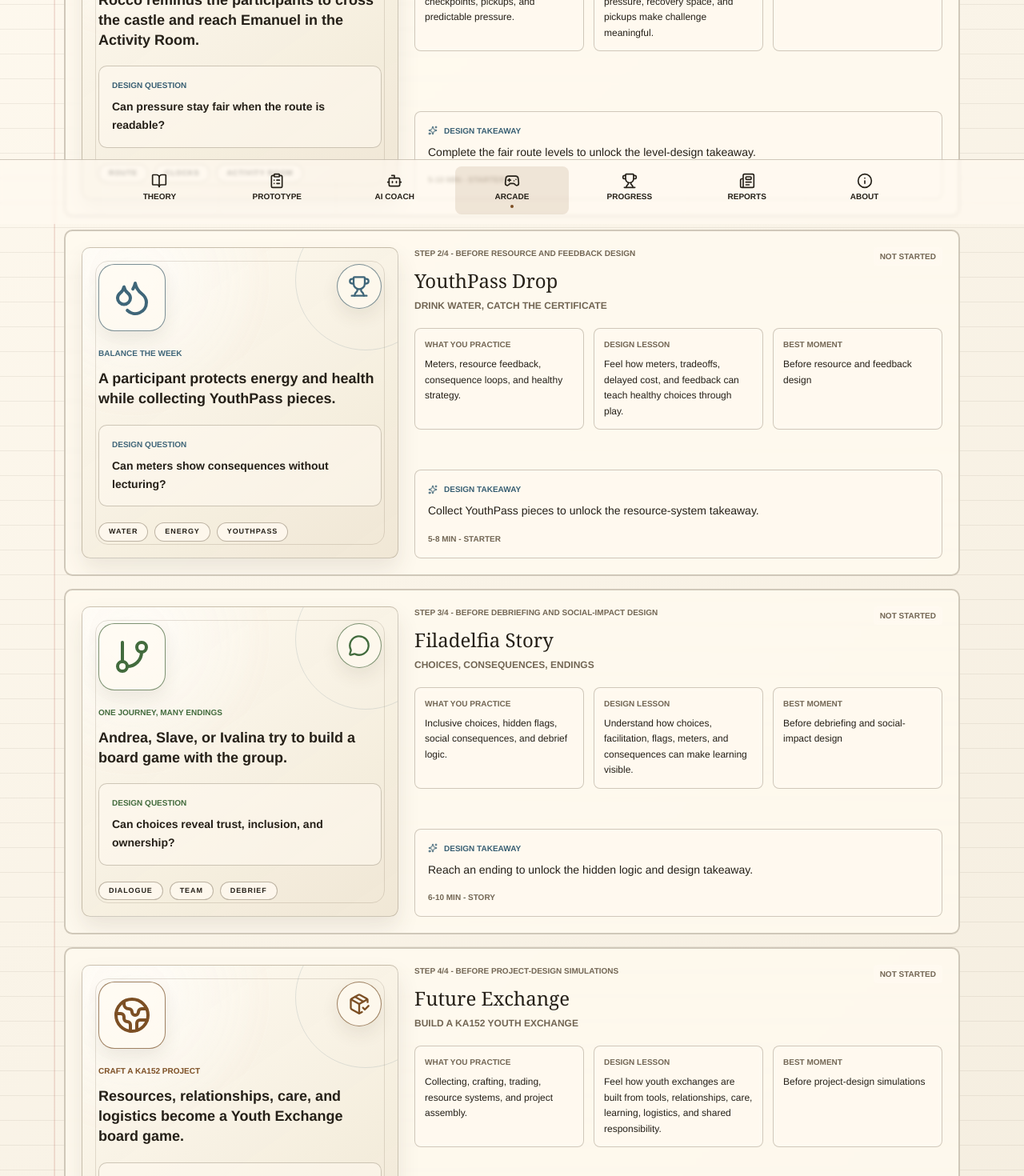
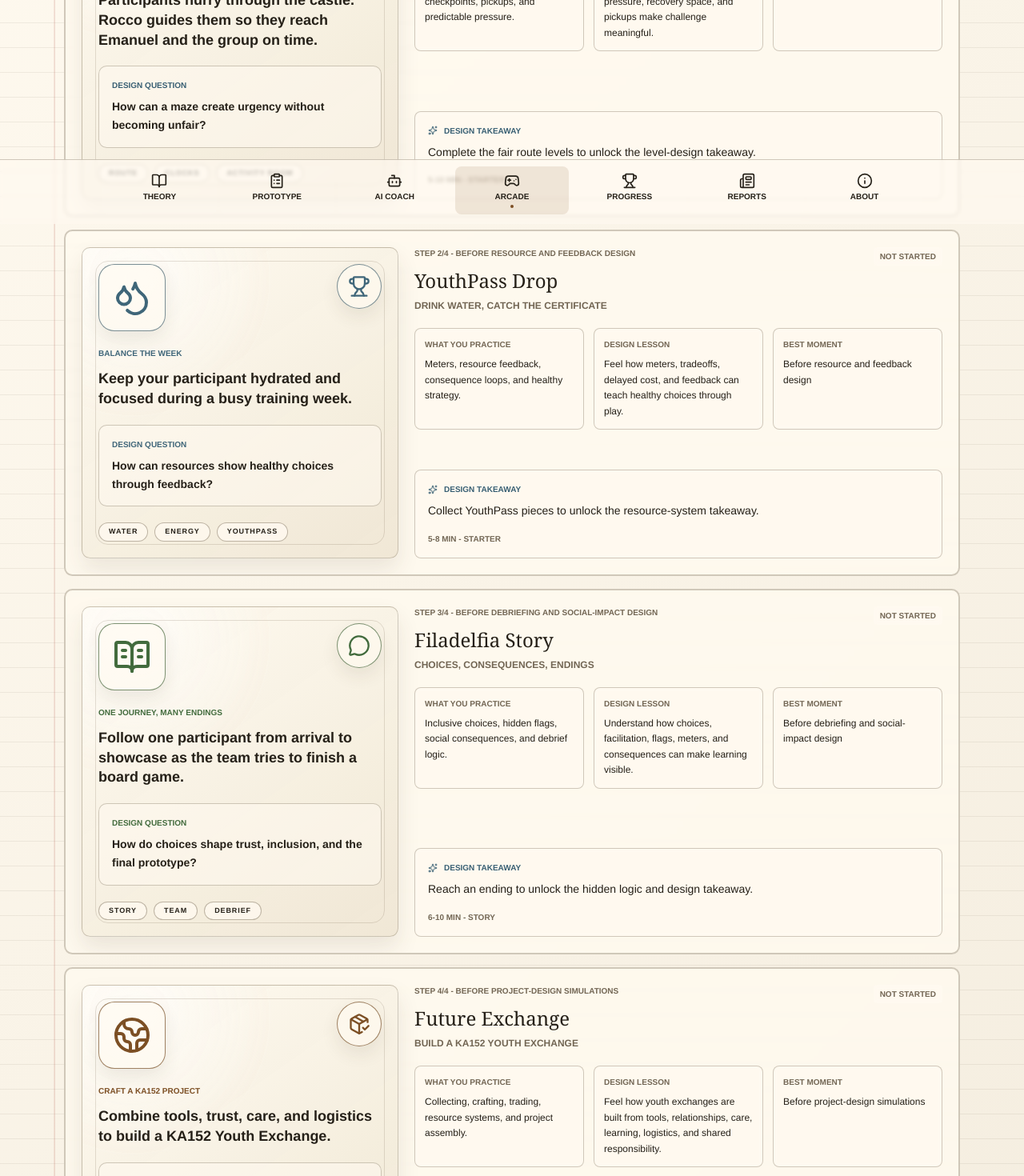
Before and after one commit to artediemcalabria/Games-are-No-Joke-Arcade, a React (Vite) app: page /arcade in a window 1280 px wide. Shown: the part 520-1990 px from the top of the page at 80% size. Built offline with nearby package versions, Linux system fonts and the light colour scheme.

Commit message:
Clean up arcade game preview cards

```diff
--- a/src/index.css
+++ b/src/index.css
@@ -151,16 +151,6 @@
     border: 1px solid rgba(255, 255, 255, 0.08);
     border-radius: 1rem;
     pointer-events: none;
-  }
-  .game-symbol-orbit {
-    position: absolute;
-    right: -3rem;
-    top: -3rem;
-    width: 11rem;
-    height: 11rem;
-    border: 1px solid currentColor;
-    border-radius: 999px;
-    opacity: 0.14;
   }
   .game-symbol-icon,
   .game-symbol-small-icon {
--- a/src/pages/ArcadeList.tsx
+++ b/src/pages/ArcadeList.tsx
@@ -3,9 +3,9 @@ import { motion } from 'motion/react';
 import type { ComponentType } from 'react';
 import {
   Clock,
+  BookOpenText,
   Droplets,
   Gamepad2,
-  GitBranch,
   Globe2,
   MessageCircle,
   PackageCheck,
@@ -108,8 +108,8 @@ function GamePreview({ id }: { id: string }) {
   }> = {
     'castle-rush': {
       title: 'Arrive on time',
-      story: 'Rocco reminds the participants to cross the castle and reach Emanuel in the Activity Room.',
-      question: 'Can pressure stay fair when the route is readable?',
+      story: 'Participants hurry through the castle. Rocco guides them so they reach Emanuel and the group on time.',
+      question: 'How can a maze create urgency without becoming unfair?',
       Icon: Route,
       secondary: Clock,
       tone: 'cyan',
@@ -117,8 +117,8 @@ function GamePreview({ id }: { id: string }) {
     },
     'youthpass-drop': {
       title: 'Balance the week',
-      story: 'A participant protects energy and health while collecting YouthPass pieces.',
-      question: 'Can meters show consequences without lecturing?',
+      story: 'Keep your participant hydrated and focused during a busy training week.',
+      question: 'How can resources show healthy choices through feedback?',
       Icon: Droplets,
       secondary: Trophy,
       tone: 'blue',
@@ -126,17 +126,17 @@ function GamePreview({ id }: { id: string }) {
     },
     'filadelfia-story': {
       title: 'One journey, many endings',
-      story: 'Andrea, Slave, or Ivalina try to build a board game with the group.',
-      question: 'Can choices reveal trust, inclusion, and ownership?',
-      Icon: GitBranch,
+      story: 'Follow one participant from arrival to showcase as the team tries to finish a board game.',
+      question: 'How do choices shape trust, inclusion, and the final prototype?',
+      Icon: BookOpenText,
       secondary: MessageCircle,
       tone: 'green',
-      tags: ['Dialogue', 'Team', 'Debrief'],
+      tags: ['Story', 'Team', 'Debrief'],
     },
     'future-exchange': {
       title: 'Craft a KA152 project',
-      story: 'Resources, relationships, care, and logistics become a Youth Exchange board game.',
-      question: 'Can crafting make project tradeoffs visible?',
+      story: 'Combine tools, trust, care, and logistics to build a KA152 Youth Exchange.',
+      question: 'How can crafting make project tradeoffs visible?',
       Icon: Globe2,
       secondary: PackageCheck,
       tone: 'yellow',
@@ -150,7 +150,6 @@ function GamePreview({ id }: { id: string }) {
 
   return (
     <div className={`game-symbol-preview game-symbol-${preview.tone} min-h-[260px] rounded-xl border p-5 relative overflow-hidden`}>
-      <div className="game-symbol-orbit" />
       <div className="relative z-10 flex h-full min-h-[220px] flex-col justify-between gap-5">
         <div className="flex items-start justify-between gap-4">
           <div className="game-symbol-icon">
```
